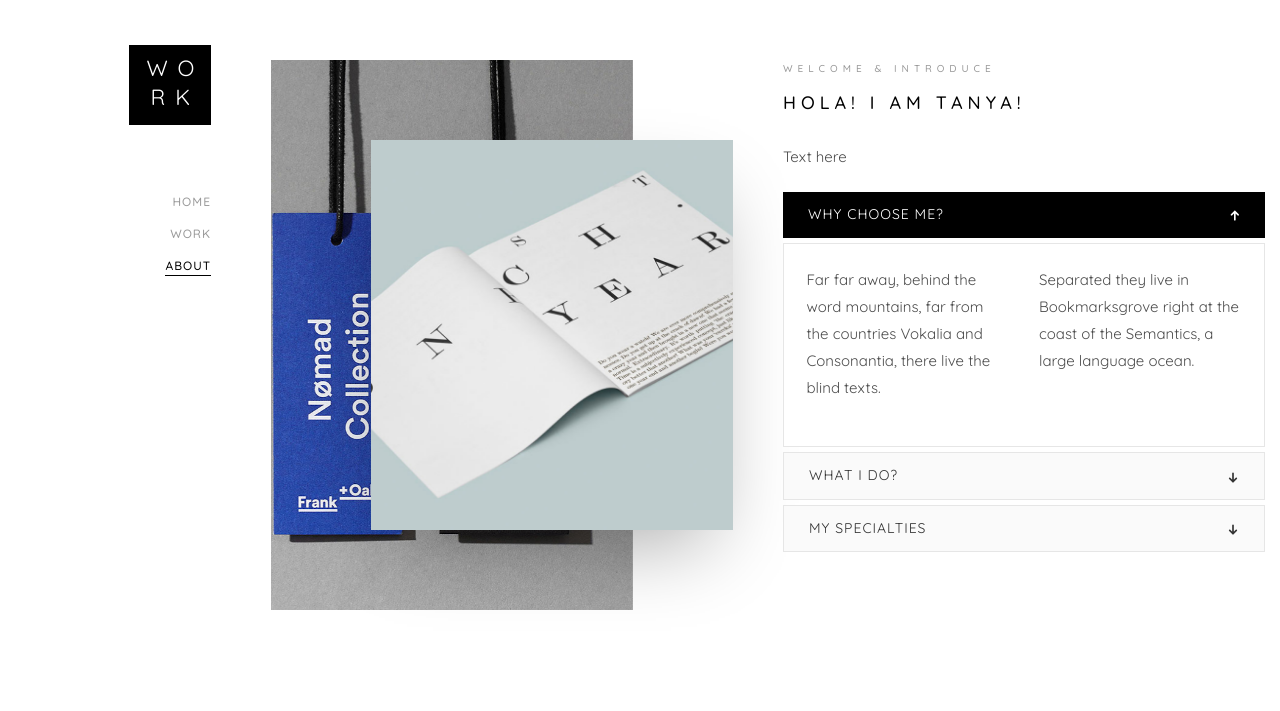
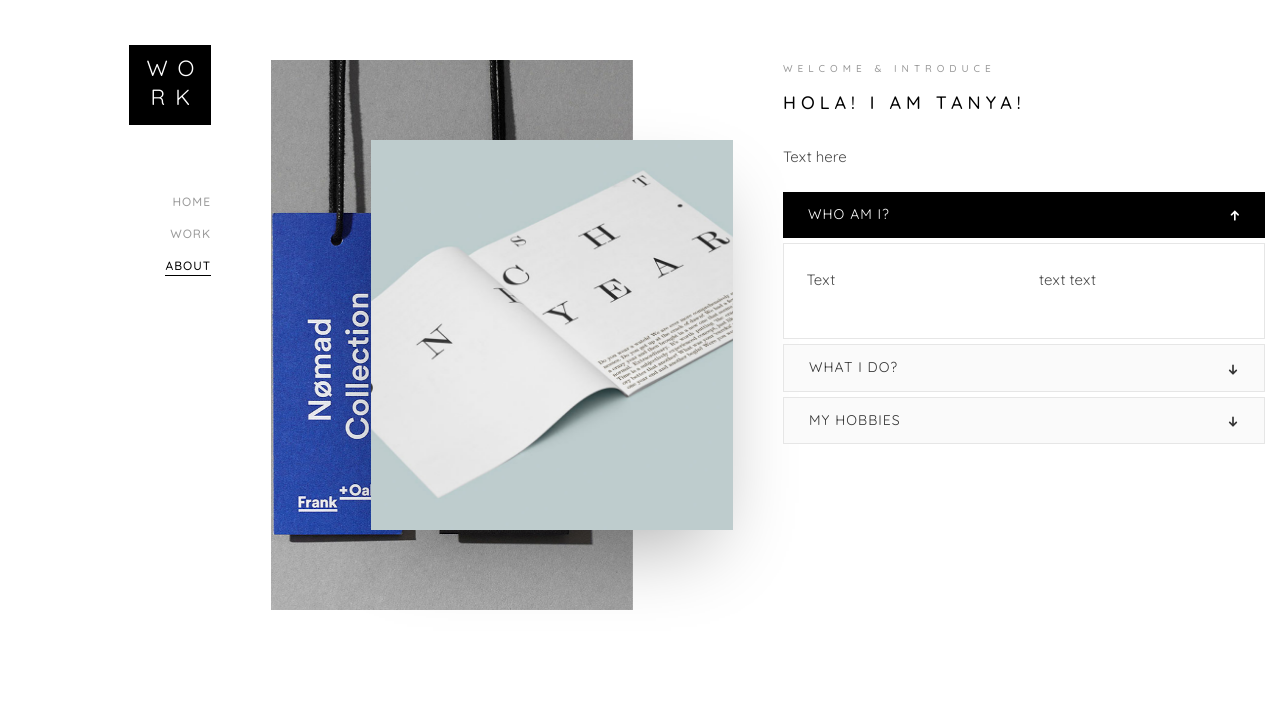
Before and after one commit to tygragamand/sample, a plain HTML site: page about.html in a window 1280 px wide. Shown: the top 711 px of the page. Drawn offline with Linux system fonts and the light colour scheme; files whose address does not match are found by name.

Commit message:
Add files via upload

```diff
--- a/about.html
+++ b/about.html
@@ -71,7 +71,7 @@
 									<div class="panel panel-default">
 									    <div class="panel-heading" role="tab" id="headingOne">
 									        <h4 class="panel-title">
-									            <a data-toggle="collapse" data-parent="#accordion" href="#collapseOne" aria-expanded="true" aria-controls="collapseOne">Why choose me?
+									            <a data-toggle="collapse" data-parent="#accordion" href="#collapseOne" aria-expanded="true" aria-controls="collapseOne">Who am I?
 									            </a>
 									        </h4>
 									    </div>
@@ -79,10 +79,10 @@
 									         <div class="panel-body">
 									            <div class="row">
 										      		<div class="col-md-6">
-										      			<p>Far far away, behind the word mountains, far from the countries Vokalia and Consonantia, there live the blind texts. </p>
+										      			<p>Text </p>
 										      		</div>
 										      		<div class="col-md-6">
-										      			<p>Separated they live in Bookmarksgrove right at the coast of the Semantics, a large language ocean.</p>
+										      			<p>text text</p>
 										      		</div>
 										      	</div>
 									         </div>
@@ -97,24 +97,21 @@
 									    </div>
 									    <div id="collapseTwo" class="panel-collapse collapse" role="tabpanel" aria-labelledby="headingTwo">
 									        <div class="panel-body">
-									            <p>Far far away, behind the word <strong>mountains</strong>, far from the countries Vokalia and Consonantia, there live the blind texts. Separated they live in Bookmarksgrove right at the coast of the Semantics, a large language ocean.</p>
-													<ul>
-														<li>Separated they live in Bookmarksgrove right</li>
-														<li>Separated they live in Bookmarksgrove right</li>
-													</ul>
+									            <p>text text</p>
+
 									        </div>
 									    </div>
 									</div>
 									<div class="panel panel-default">
 									    <div class="panel-heading" role="tab" id="headingThree">
 									        <h4 class="panel-title">
-									            <a class="collapsed" data-toggle="collapse" data-parent="#accordion" href="#collapseThree" aria-expanded="false" aria-controls="collapseThree">My Specialties
+									            <a class="collapsed" data-toggle="collapse" data-parent="#accordion" href="#collapseThree" aria-expanded="false" aria-controls="collapseThree">My Hobbies
 									            </a>
 									        </h4>
 									    </div>
 									    <div id="collapseThree" class="panel-collapse collapse" role="tabpanel" aria-labelledby="headingThree">
 									        <div class="panel-body">
-									            <p>Far far away, behind the word <strong>mountains</strong>, far from the countries Vokalia and Consonantia, there live the blind texts. Separated they live in Bookmarksgrove right at the coast of the Semantics, a large language ocean.</p>
+									            <p>text text</p>
 									        </div>
 									    </div>
 									</div>
```
